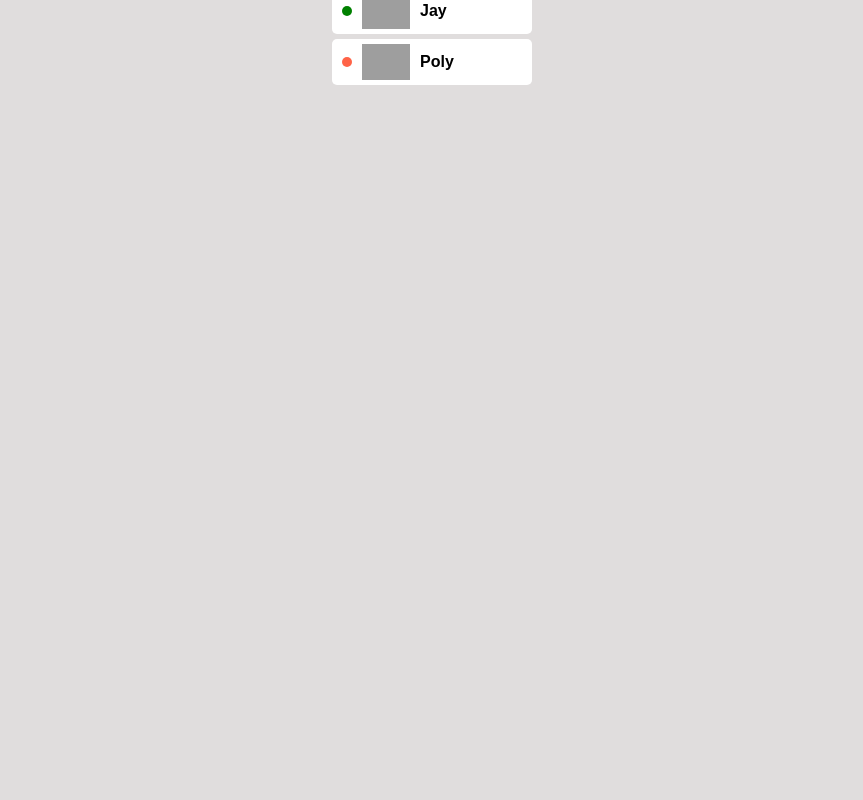
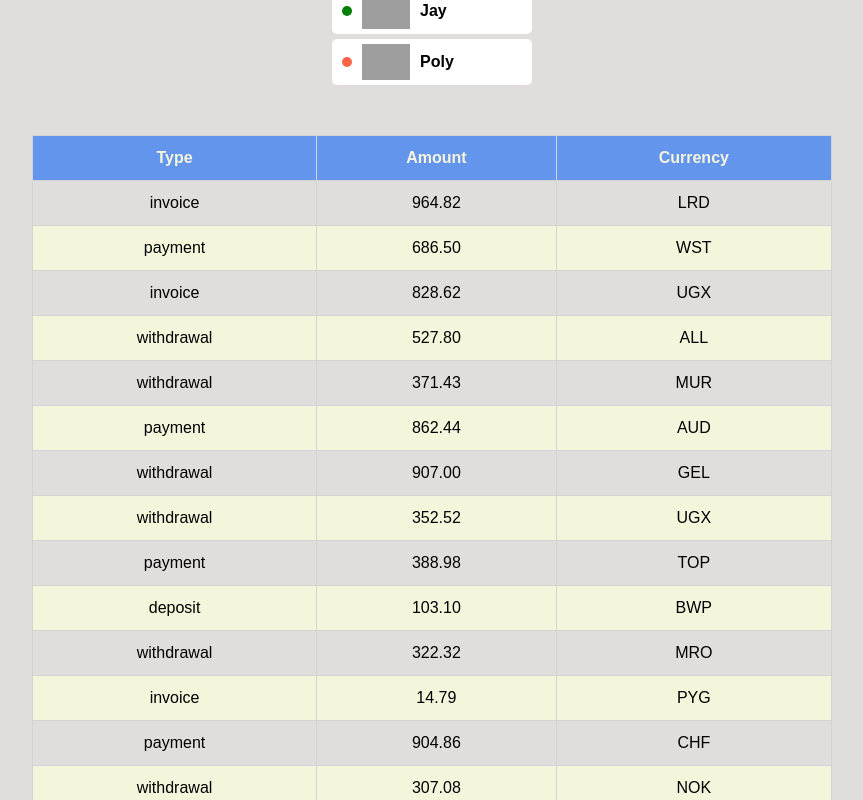
Before and after one commit to Mariia-Ospn/goit-react-hw-01-components, a React (Create React App) app: page / in a window 1280 px wide. Shown: the part 900-1700 px from the top of the page, without its empty margins (208-1071 px from the left). Before the commit the page ends 1035 px from the top, so only its background shows below. Built offline with nearby package versions, Linux system fonts and the light colour scheme; grey boxes are pictures that could not be loaded.

Commit message:
task4 "TransactionHistory" done

```diff
--- a/src/components/App.jsx
+++ b/src/components/App.jsx
@@ -1,9 +1,11 @@
+import transactions from './data/transactions.json';
 import friends from './data/friends.json';
-import data from './data/data.json'
-import user from './data/user.json'
+import data from './data/data.json';
+import user from './data/user.json';
+import { TransactionHistory } from './TransactionHistory/TransactionHistory';
 import { FriendList } from './FriendList/FriendList';
 import { Statistics } from './Statistics/Statistics';
-import {Profile} from './Profile/Profile'
+import { Profile } from './Profile/Profile';
 
 export const App = () => {
   return (
@@ -18,6 +20,7 @@
     <Statistics title="Upload stats" stats={data} />
     <Statistics stats={data} />
     <FriendList friends={friends} />
+    <TransactionHistory items={transactions} />;
 </>
   );
 };
--- /dev/null
+++ b/src/components/TransactionHistory/TransactionHistory.jsx
@@ -0,0 +1,21 @@
+import { TransactionItem } from "./TransactionItem";
+import PropTypes from 'prop-types';
+import css from './transaction.module.css';
+
+export const TransactionHistory = ({ items }) => (
+    <table className={css['transaction-history']}>
+    <thead>
+      <tr>
+        <th>Type</th>
+        <th>Amount</th>
+        <th>Currency</th>
+      </tr>
+    </thead>
+
+    <tbody>{items.map(TransactionItem)}</tbody>
+  </table>
+);
+
+TransactionHistory.propTypes = {
+  items: PropTypes.arrayOf(PropTypes.object),
+};
--- /dev/null
+++ b/src/components/TransactionHistory/TransactionItem.jsx
@@ -0,0 +1,15 @@
+import PropTypes from 'prop-types';
+export const TransactionItem = ({ id, type, amount, currency }) => (
+    <tr key={id}>
+        <td>{type}</td>
+        <td>{amount}</td>
+        <td>{currency}</td>
+    </tr>
+);
+
+TransactionItem.propTypes = {
+  id: PropTypes.string.isRequired,
+  type: PropTypes.string.isRequired,
+  amount: PropTypes.string.isRequired,
+  currency: PropTypes.string.isRequired,
+};
--- /dev/null
+++ b/src/components/TransactionHistory/transaction.module.css
@@ -0,0 +1,22 @@
+.transaction-history {
+  width: 800px;
+  border-collapse: collapse;
+  margin-left: auto;
+  margin-right: auto;
+}
+
+td,
+th {
+  padding: 10px;
+  text-align: center;
+  border: 1px solid lightgray;
+}
+
+th {
+  color: beige;
+  background-color: cornflowerblue;
+}
+
+tbody tr:nth-child(2n) {
+  background-color: beige;
+}
--- /dev/null
+++ b/src/components/data/transactions.json
@@ -0,0 +1,122 @@
+[
+  {
+    "id": "1e0700a2-5183-4291-85cc-2065a036a683",
+    "type": "invoice",
+    "amount": "964.82",
+    "currency": "LRD"
+  },
+  {
+    "id": "a30f821b-4d25-4ff0-abdd-e340b3f0dd2b",
+    "type": "payment",
+    "amount": "686.50",
+    "currency": "WST"
+  },
+  {
+    "id": "44dca67a-8e5a-4798-bf8e-b15efd4e1abd",
+    "type": "invoice",
+    "amount": "828.62",
+    "currency": "UGX"
+  },
+  {
+    "id": "ea8ed3dc-2b68-4a53-905a-53ecb0adef33",
+    "type": "withdrawal",
+    "amount": "527.80",
+    "currency": "ALL"
+  },
+  {
+    "id": "ea76146a-0b00-4b80-bc02-a8c822176712",
+    "type": "withdrawal",
+    "amount": "371.43",
+    "currency": "MUR"
+  },
+  {
+    "id": "63ca02f9-d637-46b5-9237-f3b24425e029",
+    "type": "payment",
+    "amount": "862.44",
+    "currency": "AUD"
+  },
+  {
+    "id": "ed0263e8-59a5-4bf1-87e0-2bb88e53dc34",
+    "type": "withdrawal",
+    "amount": "907.00",
+    "currency": "GEL"
+  },
+  {
+    "id": "6013bad0-750c-4691-8bc2-d8f2b43969c4",
+    "type": "withdrawal",
+    "amount": "352.52",
+    "currency": "UGX"
+  },
+  {
+    "id": "252c7be4-8b06-4fa7-8d42-61fb835b70d5",
+    "type": "payment",
+    "amount": "388.98",
+    "currency": "TOP"
+  },
+  {
+    "id": "4eaab41b-b967-40ac-82ed-85fc66f646f1",
+    "type": "deposit",
+    "amount": "103.10",
+    "currency": "BWP"
+  },
+  {
+    "id": "9648a350-8469-42d5-8bf3-18090de5fe67",
+    "type": "withdrawal",
+    "amount": "322.32",
+    "currency": "MRO"
+  },
+  {
+    "id": "9c5c25fb-1a95-4b2f-8d1f-4c4426d677cc",
+    "type": "invoice",
+    "amount": "14.79",
+    "currency": "PYG"
+  },
+  {
+    "id": "43ef232c-80e9-4d6f-b48a-b22405620de3",
+    "type": "payment",
+    "amount": "904.86",
+    "currency": "CHF"
+  },
+  {
+    "id": "5161682e-e620-4019-ab0a-24ceb10fbd20",
+    "type": "withdrawal",
+    "amount": "307.08",
+    "currency": "NOK"
+  },
+  {
+    "id": "7b119d71-42e6-4c42-a141-6818b07bb9ff",
+    "type": "invoice",
+    "amount": "275.07",
+    "currency": "AWG"
+  },
+  {
+    "id": "a4f65722-65c4-4c28-b1f4-b8ed988bb205",
+    "type": "deposit",
+    "amount": "213.10",
+    "currency": "STD"
+  },
+  {
+    "id": "c6e5784b-0ca3-48d6-86e5-b5128af5a523",
+    "type": "invoice",
+    "amount": "116.11",
+    "currency": "CUP CUC"
+  },
+  {
+    "id": "c9ebed6a-3a02-4b49-ac0d-0534b51f2bfd",
+    "type": "invoice",
+    "amount": "878.67",
+    "currency": "HKD"
+  },
+  {
+    "id": "a4a98b0e-b22c-438b-9f83-de2df52110c8",
+    "type": "invoice",
+    "amount": "725.03",
+    "currency": "UYU UYI"
+  },
+  {
+    "id": "b39bfa7a-0166-4c47-94d6-87d20590f746",
+    "type": "payment",
+    "amount": "405.45",
+    "currency": "MDL"
+  }
+]
```
